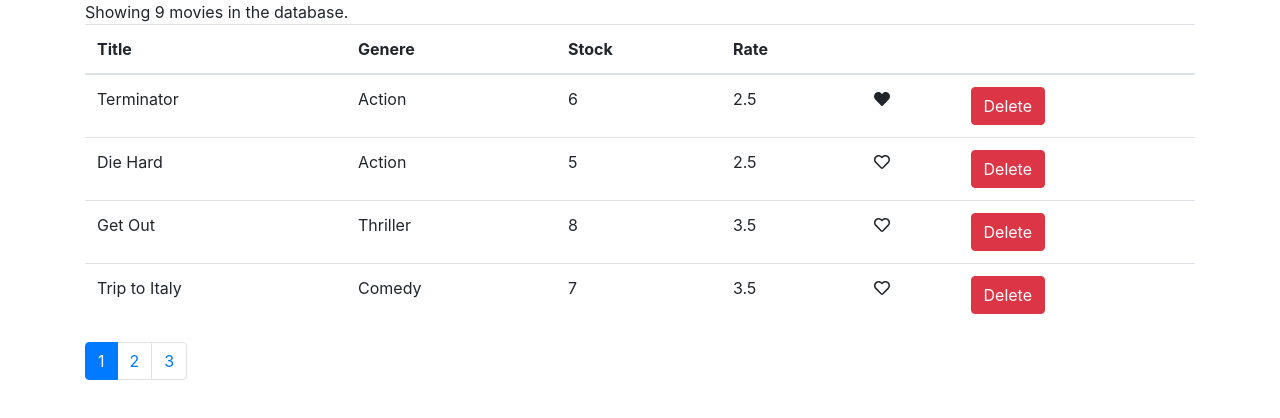
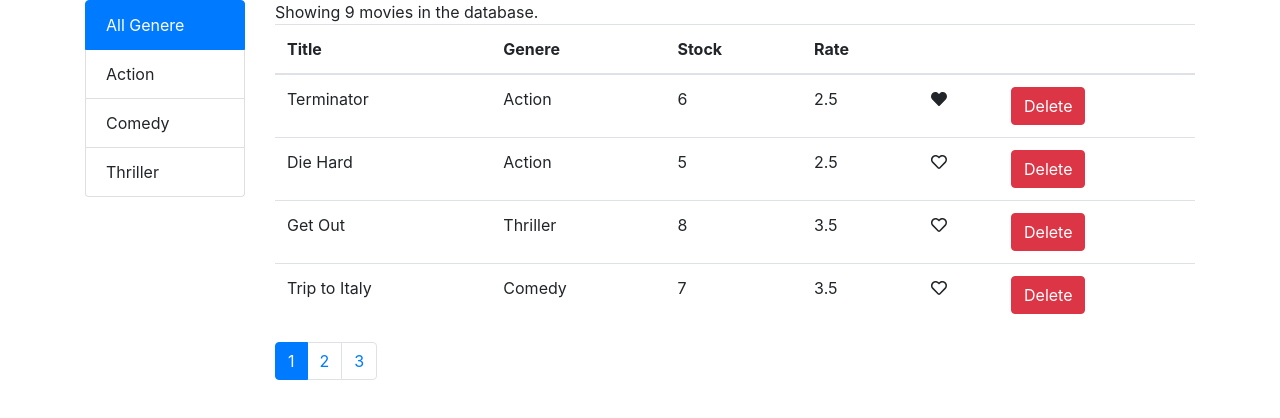
Before and after one commit to pairing4good/vidly, a React (Create React App) app: page / in a window 1280 px wide. Shown: the top 418 px of the page. Built offline with nearby package versions, Linux system fonts and the light colour scheme.

Commit message:
added filtering

```diff
--- a/package.json
+++ b/package.json
@@ -12,6 +12,7 @@
     "@testing-library/user-event": "^7.2.1",
     "bootstrap": "^4.4.1",
     "lodash": "^4.17.15",
+    "prop-types": "^15.7.2",
     "react": "^16.13.1",
     "react-dom": "^16.13.1",
     "react-scripts": "3.4.1"
--- a/src/components/common/pagination.jsx
+++ b/src/components/common/pagination.jsx
@@ -1,5 +1,6 @@
 import React from "react";
 import _ from "lodash";
+import PropTypes from "prop-types";
 
 const Pagination = (props) => {
   const { count, pageSize, activePage, onPageChange} = props;
@@ -18,8 +19,8 @@ const Pagination = (props) => {
             listStyle += " active";
           }
           return (
-            <li key={page} className={listStyle}>
-              <a className="page-link" onClick={() => onPageChange(page)}>{page}</a>
+            <li key={page} className={listStyle} >
+              <a data-testid={"page-" + page} className="page-link" onClick={() => onPageChange(page)}>{page}</a>
             </li>
           );
         })}
@@ -28,4 +29,11 @@ const Pagination = (props) => {
   );
 };
 
+Pagination.propTypes = {
+    count: PropTypes.number.isRequired,
+    pageSize: PropTypes.number.isRequired,
+    activePage: PropTypes.number.isRequired,
+    onPageChange: PropTypes.func.isRequired
+};
+
 export default Pagination;
--- a/src/components/movies.jsx
+++ b/src/components/movies.jsx
@@ -1,13 +1,40 @@
 import React, { Component } from "react";
 import { getMovies } from "../services/fakeMovieService";
+import { getGenres } from "../services/fakeGenreService";
 import NoMovies from "./noMovies";
 import Page from "./page";
 
 class Movies extends Component {
   state = {
-    movies: getMovies(),
+    movies: [],
+    originalMovies: [],
+    genres: [],
     activePage: 1,
     pageSize: 4,
+  };
+
+  componentDidMount() {
+    this.setState({
+      movies: getMovies(),
+      genres: getGenres(),
+      originalMovies: getMovies(),
+    });
+  }
+
+  handleShowAll = () => {
+    this.setState({
+      movies: [...this.state.originalMovies],
+    });
+  };
+
+  handleFiltering = (genre) => {
+    const filteredMovies = this.state.originalMovies.filter((movie) => {
+      return movie.genre._id === genre._id;
+    });
+
+    this.setState({
+      movies: filteredMovies,
+    });
   };
 
   handleDelete = (movieToRemove) => {
@@ -15,8 +42,13 @@ class Movies extends Component {
       (movie) => movie._id !== movieToRemove._id
     );
 
+    const filteredOriginalMovies = this.state.originalMovies.filter(
+      (movie) => movie._id !== movieToRemove._id
+    );
+
     this.setState({
       movies: filteredMovies,
+      originalMovies: filteredOriginalMovies,
     });
   };
 
@@ -43,6 +75,9 @@ class Movies extends Component {
           pageSize={this.state.pageSize}
           onPageChange={this.handlePageChange}
           movies={this.state.movies}
+          genres={this.state.genres}
+          onFilter={this.handleFiltering}
+          onShowAll={this.handleShowAll}
           callback={this.handleDelete}
           onLike={this.handleLike}
         />
--- a/src/components/page.jsx
+++ b/src/components/page.jsx
@@ -13,7 +13,34 @@ class Page extends Component {
 
     return (
       <Fragment>
-        <div>Showing {this.props.movies.length} movies in the database.</div>
+        <div className="row">
+          <div className="col-2">
+            <ul className="list-group">
+              <li
+                data-testid={"filter-All"}
+                onClick={this.props.onShowAll}
+                className="list-group-item active"
+              >
+                All Genere
+              </li>
+              {this.props.genres.map((genere) => {
+                return (
+                  <li
+                    key={genere._id}
+                    data-testid={"filter-" + genere.name}
+                    onClick={() => this.props.onFilter(genere)}
+                    className="list-group-item"
+                  >
+                    {genere.name}
+                  </li>
+                );
+              })}
+            </ul>
+          </div>
+          <div className="col">
+            <div>
+              Showing {this.props.movies.length} movies in the database.
+            </div>
             <table className="table">
               <thead>
                 <tr>
@@ -39,6 +66,8 @@ class Page extends Component {
               pageSize={this.props.pageSize}
               onPageChange={this.props.onPageChange}
             />
+          </div>
+        </div>
       </Fragment>
     );
   }
```
Also changed, not shown: 2 other files (tests, documents, lock files or other folders). Lines whose indentation alone changed are shown as unchanged.
